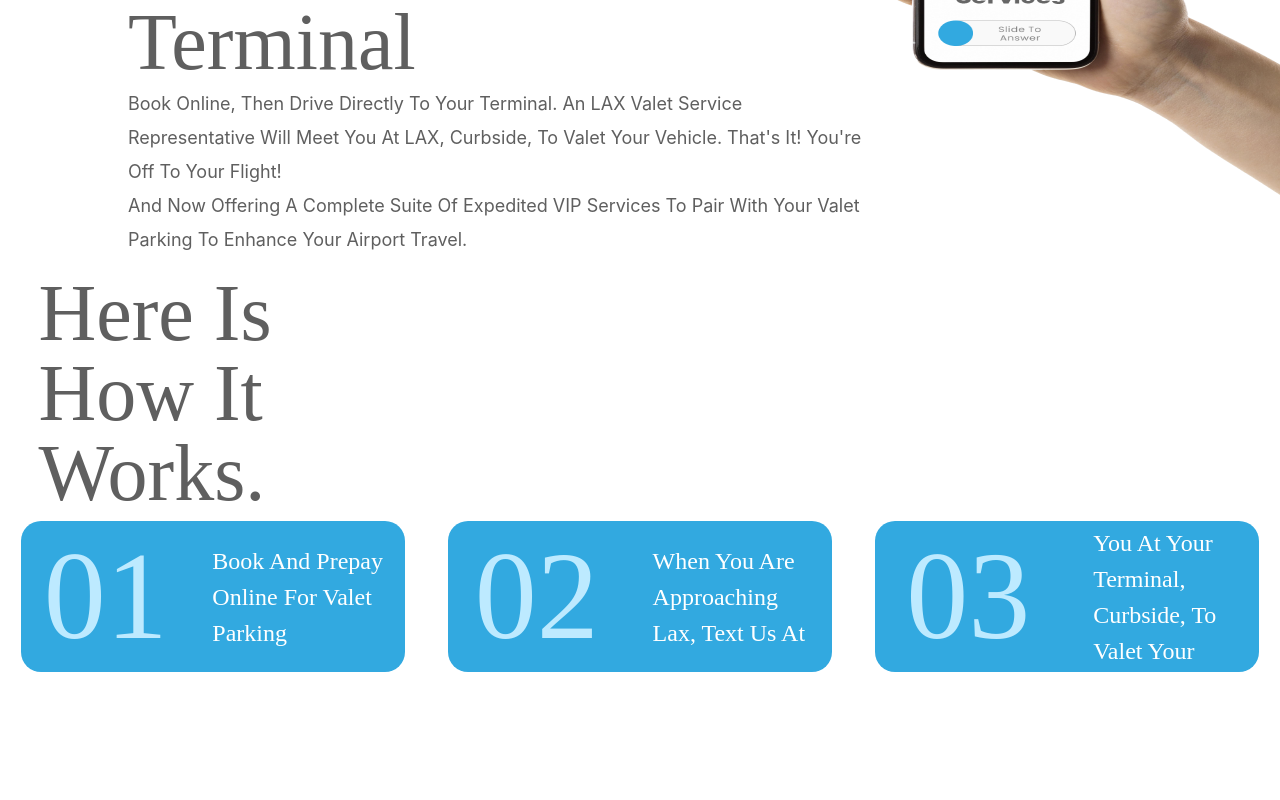
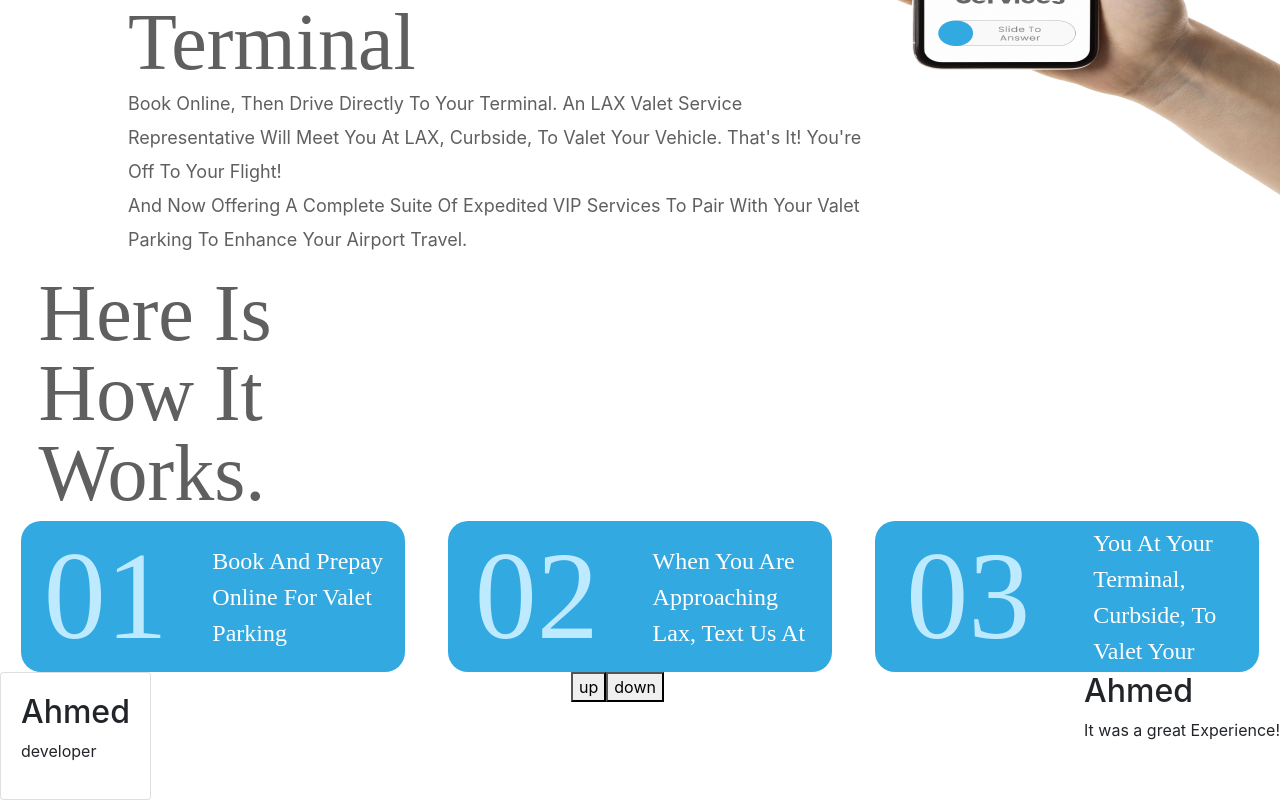
Before and after one commit to ahmed0336/TodoApp-React, a React (Create React App) app: page /calculator in a window 1280 px wide. Shown: the part 947-1747 px from the top of the page. Before the commit the page ends 1652 px from the top, so only its background shows below. Built offline with nearby package versions, Linux system fonts and the light colour scheme.

Commit message:
function testonomial

```diff
--- a/src/Calculator.css
+++ b/src/Calculator.css
@@ -279,6 +279,11 @@
 
 /* how it work section end */
 
+/* testonomial */
+.testonomial{
+    display: flex;
+    justify-content: space-between;
+}
 
 
 
--- a/src/Calculator.js
+++ b/src/Calculator.js
@@ -1,4 +1,4 @@
-import React from 'react'
+import React, { useEffect, useState } from 'react'
 import Header2 from './Components/Header2'
 import img1 from './netfilx.jpg'
 import img2 from './Group 602.png'
@@ -8,6 +8,125 @@
 import mobile_img from './mobile-img.png'
 
 const Calculator = () => {
+
+
+    useEffect(()=>{
+
+        upfunction()
+        downfunction()
+
+    },[])
+
+    const testinomialarray = [
+        {
+            name: "Ahmed",
+            Review: "It was a great Experience!",
+            description: "I have used your service for some years and always found it reliable and reasonable.Recently, two of your employees did a little extra for me.  When I was brought home on Sat., Jan. 20, a book slipped out of a side pocket of my bag and was left in the trunk.  When I realized what must have happened, I phoned the dispatcher on Monday morning.  Within an hour, she called to say that the driver had the book and that he would return it when in the area.I had it later in the day.Thanks to both people for their help."
+
+        },
+        {
+            name: "Yaseen",
+            Review: "Always Found It Reliable And Reasonable",
+            description: "I have trusted Airflight Services on several occasions over the past 7 years to get me to the airport with no hitches or worries on my end. I do not travel a lot, but I do recognize and appreciate a good transportation service when I find it. Taxi provides excellent service with friendly interactions – and their fleet appears to be regularly maintained, which is something that I look for in public transportation. Thank you for providing this much-needed service!"
+
+        },
+        {
+            name: "Adnan",
+            Review: "I Find Their Service High Class",
+            description: "As a person who likes to travel a lot, I have used many taxi companies and other community services but, unlike any other, Airflight has by far been the best. When the car arrived in front of my doorstep, I would expect a regular car that one might find on a common cab, but I ended up with a nice Lincoln SUV."
+
+        }
+    ]
+
+
+    const jd = [
+        {
+          name:"Ahmed",
+          job:"developer"
+    },
+    {
+        name:"Yaseen",
+        job:"businessman"
+  },
+  {
+    name:"Adnan",
+    job:"front0end"
+}
+]
+const [counter,setcounter]=useState(-1)
+
+const [title,settitle]=useState('')
+const [job,setjob]=useState('')
+
+const [Review,setReview]=useState('')
+const [ReviewName,setReviewName]=useState('')
+
+
+
+
+
+console.log("counter==>",counter)
+
+
+
+const upfunction = () =>{
+
+    // setcounter(counter+1)
+// console.log("upfunction",counter)
+
+// console.log("testinomialarray.length",testinomialarray.length-1)
+
+
+if(counter < testinomialarray.length-1 ){
+    setcounter(counter+1)
+    console.log("testinomialarray==>",testinomialarray)
+
+    let filterTestonomialData=testinomialarray.filter((a,index)=>index == (counter+1))
+
+
+    let filterJDData=jd.filter((a,index)=>index == (counter+1))
+
+
+
+    settitle(filterJDData[0]?.name)
+    setjob(filterJDData[0]?.job)
+
+    // console.log("filterdata",filterdata[0].name)
+
+    setReviewName(filterTestonomialData[0]?.name)
+    setReview(filterTestonomialData[0]?.Review)
+
+
+}
+
+}
+
+const downfunction = () =>{
+    console.log("downfunction")
+
+    if(counter > 0 )
+    {
+
+        setcounter(counter-1)
+
+        let filterTestonomialData=testinomialarray.filter((a,index)=>index == (counter-1))
+
+        let filterJDData=jd.filter((a,index)=>index == (counter-1))
+
+
+
+    settitle(filterJDData[0].name)
+    setjob(filterJDData[0].job)
+
+    setReviewName(filterTestonomialData[0]?.name)
+    setReview(filterTestonomialData[0]?.Review)
+
+
+
+    }
+
+
+}
 
 
 
@@ -100,7 +219,7 @@
 
                 <div className='hiwsection' >
 
-                     <div className='hiwsection__title' >
+                    <div className='hiwsection__title' >
                         <h1 className='hiwsection__title__h1' >
                             Here is<br /> how it <br /> works.
                         </h1>
@@ -158,6 +277,54 @@
 
 
 
+            <div className='testonomial' >
+                <div className='testonomial__left' >
+
+                    <div className='card' >
+                        <div className='card-body' >
+                            {/* {
+                               jd.map((data,index)=>{
+                                return(
+                                    <> */}
+                                     <h2>{title}</h2>
+                                     <p>{job}</p>
+                                    {/* </>
+                                )
+                               })
+                            } */}
+
+                        </div>
+
+                    </div>
+                </div>
+
+                <div className='testonomial__center' >
+                    <button type='button' onClick={()=>upfunction()} >up</button>
+                    <button type='button' onClick={()=>downfunction()} >down</button>
+                </div>
+
+                <div className='testonomial__right' >
+                    {/* {
+                        testinomialarray.map((data, index) => {
+                            return (
+                                <> */}
+                                    <h2>{ReviewName}</h2>
+                                    <p>{Review}</p>
+                                {/* </>
+                            )
+                        })
+                    } */}
+
+
+                </div>
+
+            </div>
+
+
+
+
+
+
 
 
 
```
